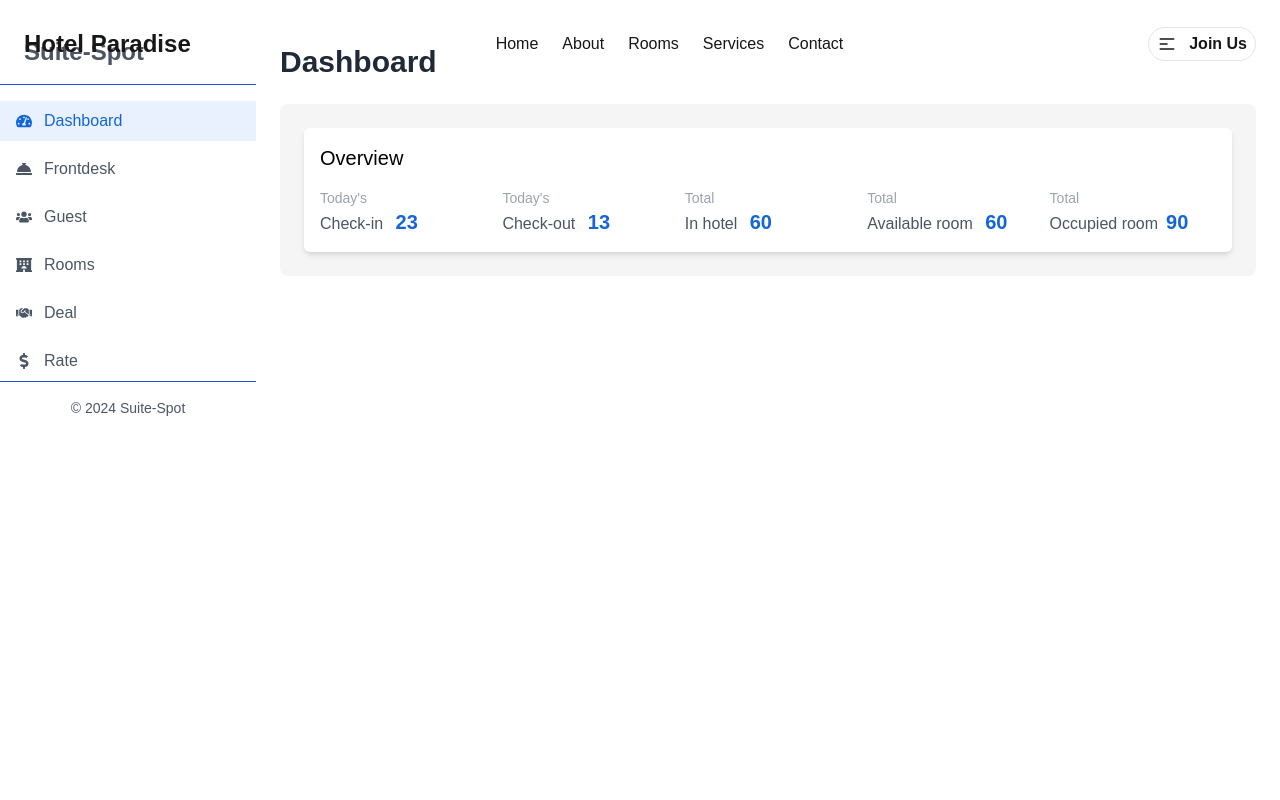
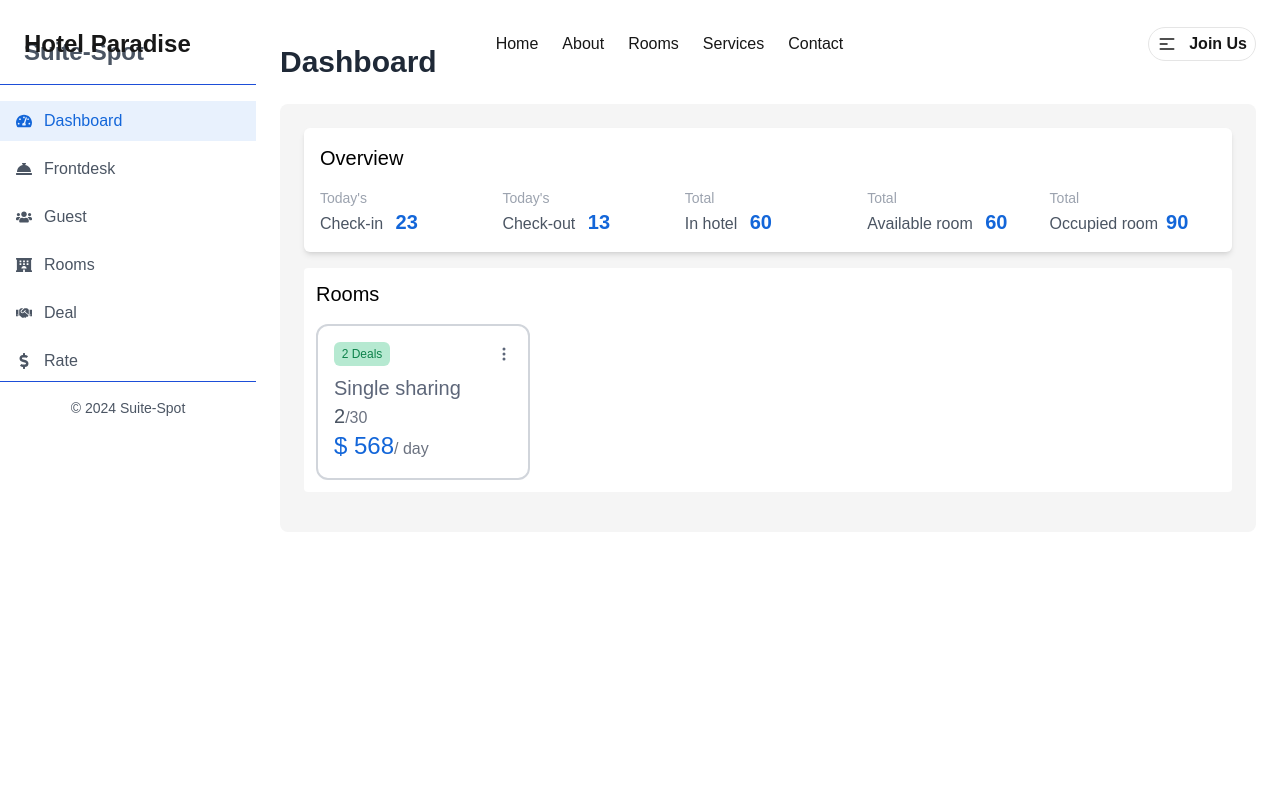
Before and after one commit to NabilaFerdousPrapty/Suite-Spot, a Next.js app: page /user-dashboard in a window 1280 px wide. Shown: the top 800 px of the page. Built offline with nearby package versions, Linux system fonts and the light colour scheme.

Commit message:
Added Single room details on user dashboard

```diff
--- a/app/user-dashboard/page.tsx
+++ b/app/user-dashboard/page.tsx
@@ -1,10 +1,31 @@
 import Stats from '@/components/user-dashboard/stats';
 import React from 'react';
+import { BsThreeDotsVertical } from 'react-icons/bs';
 
 const page = () => {
     return (
         <div className='bg-[#f5f5f5] rounded  text-black'>
             <Stats />
+
+            {/* Rooms */}
+            <div className='bg-white rounded text-black p-3 my-4'>
+                <h1 className='text-xl mb-4'>Rooms</h1>
+                <div className='grid grid-cols-1 md:grid-cols-2 lg:grid-cols-4 gap-4'>
+
+                    <div className='border-2 border-gray-300 p-4 rounded-xl text-[#5D6679] space-y-2'>
+                        <div className='flex justify-between items-center'>
+                            <p className="bg-[#B6E9D1] w-14 text-center rounded-md text-[#0D824B] p-1 text-xs"><span>2</span> Deals</p>
+                            <button><BsThreeDotsVertical /></button>
+                        </div>
+                        <div className='text-[#5D6679'>
+                            <p className='text-xl'>Single sharing</p>
+                            <p className='text-gray-500'><span className='text-gray-600 text-xl'>2</span>/30</p>
+                            <p className='text-gray-500'><span className='text-[#1366D9] text-2xl'>$ 568</span>/ day</p>
+                        </div>
+                    </div>
+                </div>
+
+            </div>
         </div>
     );
 };
```
